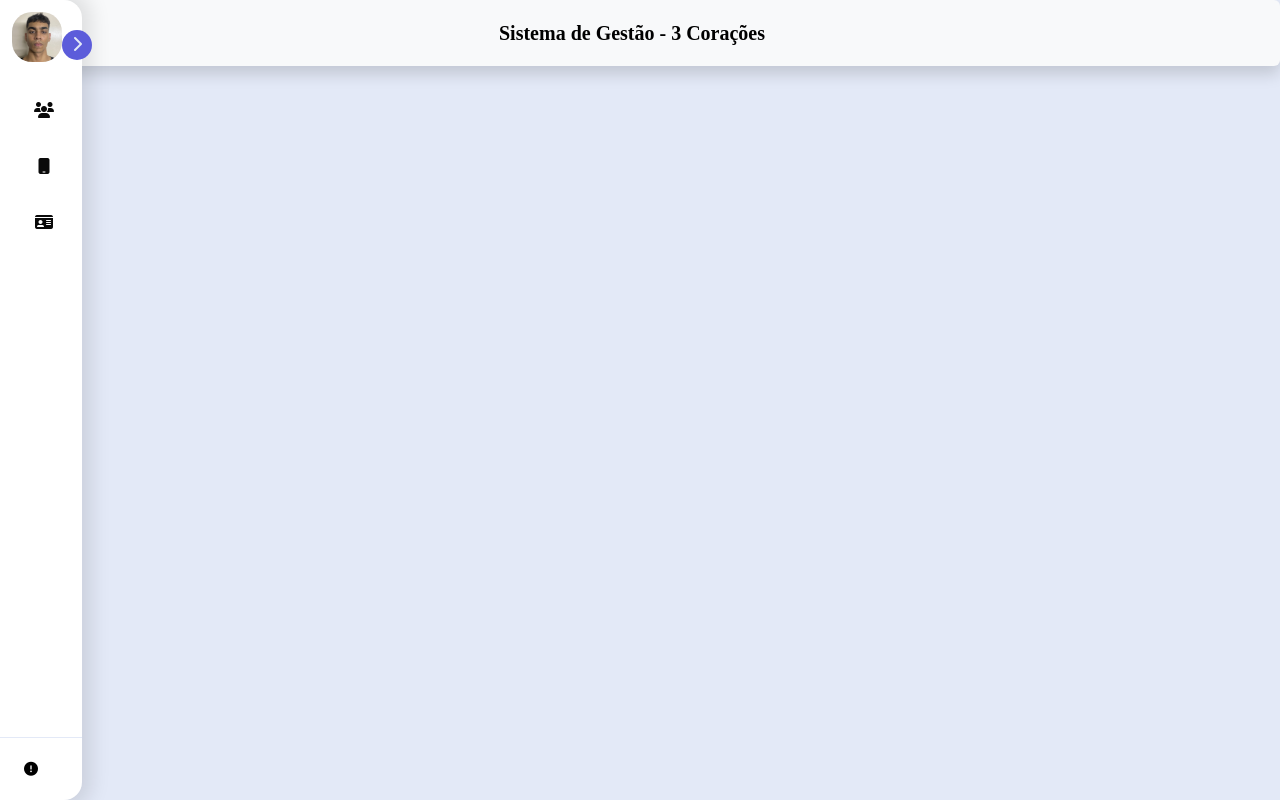
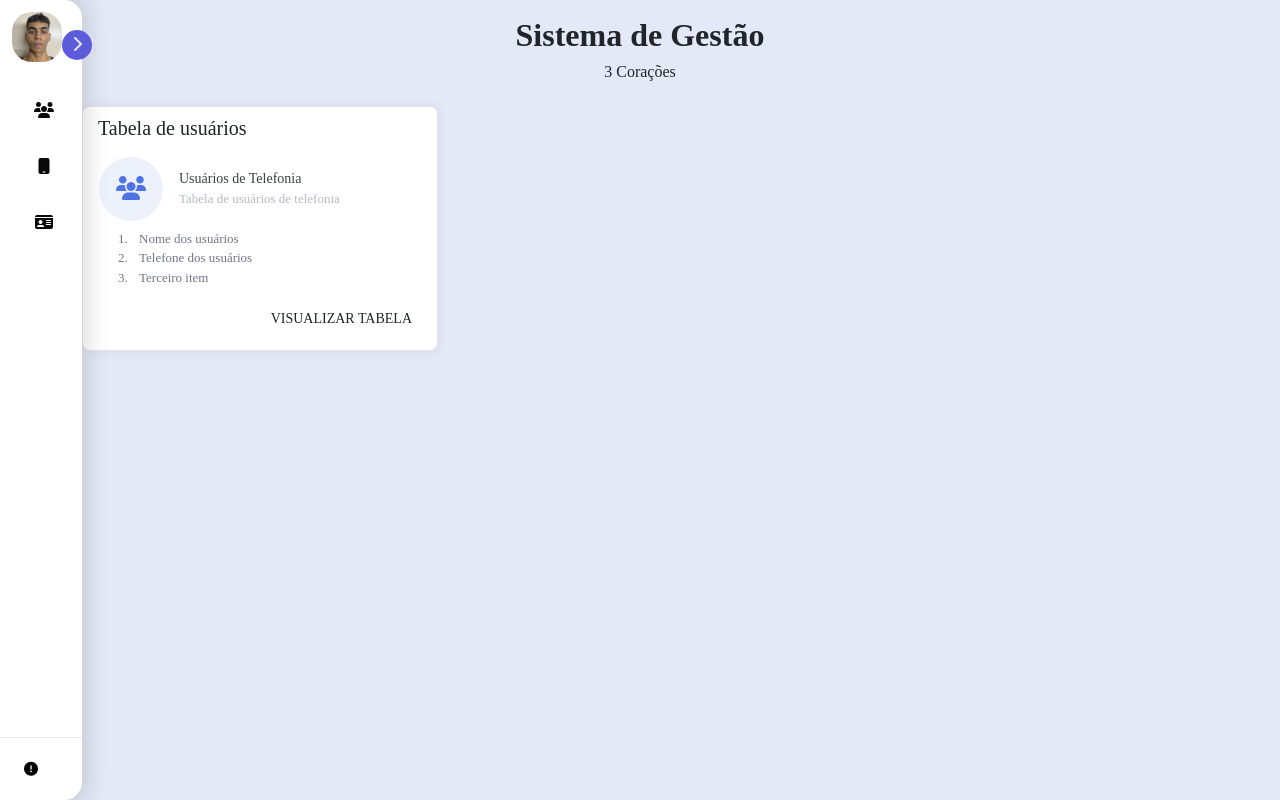
Before and after one commit to evaaldo/INVENTARIO-TELEFONIA-FRONTEND, an Angular app: page / in a window 1280 px wide. Built offline with nearby package versions, Linux system fonts and the light colour scheme; a web font is replaced by a local one.

Commit message:
Feat: Card da home

```diff
--- /dev/null
+++ b/src/app/Components/home/card-home/card-home.component.css
@@ -0,0 +1,306 @@
+.card-margin {
+  margin-bottom: 1.875rem;
+}
+
+.card {
+  border: 0;
+  box-shadow: 0px 0px 10px 0px rgba(82, 63, 105, 0.1);
+  -webkit-box-shadow: 0px 0px 10px 0px rgba(82, 63, 105, 0.1);
+  -moz-box-shadow: 0px 0px 10px 0px rgba(82, 63, 105, 0.1);
+  -ms-box-shadow: 0px 0px 10px 0px rgba(82, 63, 105, 0.1);
+}
+.card {
+  position: relative;
+  display: flex;
+  flex-direction: column;
+  min-width: 0;
+  word-wrap: break-word;
+  background-color: #ffffff;
+  background-clip: border-box;
+  border: 1px solid #e6e4e9;
+  border-radius: 8px;
+}
+
+.card .card-header.no-border {
+  border: 0;
+}
+.card .card-header {
+  background: none;
+  padding: 0 0.9375rem;
+  font-weight: 500;
+  display: flex;
+  align-items: center;
+  min-height: 50px;
+}
+.card-header:first-child {
+  border-radius: calc(8px - 1px) calc(8px - 1px) 0 0;
+}
+
+.widget-49 .widget-49-title-wrapper {
+display: flex;
+align-items: center;
+}
+
+.widget-49 .widget-49-title-wrapper .widget-49-date-primary {
+display: flex;
+align-items: center;
+justify-content: center;
+flex-direction: column;
+background-color: #edf1fc;
+width: 4rem;
+height: 4rem;
+border-radius: 50%;
+}
+
+.widget-49 .widget-49-title-wrapper .widget-49-date-primary .widget-49-date-day {
+color: #4e73e5;
+font-weight: 500;
+font-size: 1.5rem;
+line-height: 1;
+}
+
+.widget-49 .widget-49-title-wrapper .widget-49-date-primary .widget-49-date-month {
+color: #4e73e5;
+line-height: 1;
+font-size: 1rem;
+text-transform: uppercase;
+}
+
+.widget-49 .widget-49-title-wrapper .widget-49-date-secondary {
+display: flex;
+align-items: center;
+justify-content: center;
+flex-direction: column;
+background-color: #fcfcfd;
+width: 4rem;
+height: 4rem;
+border-radius: 50%;
+}
+
+.widget-49 .widget-49-title-wrapper .widget-49-date-secondary .widget-49-date-day {
+color: #dde1e9;
+font-weight: 500;
+font-size: 1.5rem;
+line-height: 1;
+}
+
+.widget-49 .widget-49-title-wrapper .widget-49-date-secondary .widget-49-date-month {
+color: #dde1e9;
+line-height: 1;
+font-size: 1rem;
+text-transform: uppercase;
+}
+
+.widget-49 .widget-49-title-wrapper .widget-49-date-success {
+display: flex;
+align-items: center;
+justify-content: center;
+flex-direction: column;
+background-color: #e8faf8;
+width: 4rem;
+height: 4rem;
+border-radius: 50%;
+}
+
+.widget-49 .widget-49-title-wrapper .widget-49-date-success .widget-49-date-day {
+color: #17d1bd;
+font-weight: 500;
+font-size: 1.5rem;
+line-height: 1;
+}
+
+.widget-49 .widget-49-title-wrapper .widget-49-date-success .widget-49-date-month {
+color: #17d1bd;
+line-height: 1;
+font-size: 1rem;
+text-transform: uppercase;
+}
+
+.widget-49 .widget-49-title-wrapper .widget-49-date-info {
+display: flex;
+align-items: center;
+justify-content: center;
+flex-direction: column;
+background-color: #ebf7ff;
+width: 4rem;
+height: 4rem;
+border-radius: 50%;
+}
+
+.widget-49 .widget-49-title-wrapper .widget-49-date-info .widget-49-date-day {
+color: #36afff;
+font-weight: 500;
+font-size: 1.5rem;
+line-height: 1;
+}
+
+.widget-49 .widget-49-title-wrapper .widget-49-date-info .widget-49-date-month {
+color: #36afff;
+line-height: 1;
+font-size: 1rem;
+text-transform: uppercase;
+}
+
+.widget-49 .widget-49-title-wrapper .widget-49-date-warning {
+display: flex;
+align-items: center;
+justify-content: center;
+flex-direction: column;
+background-color: floralwhite;
+width: 4rem;
+height: 4rem;
+border-radius: 50%;
+}
+
+.widget-49 .widget-49-title-wrapper .widget-49-date-warning .widget-49-date-day {
+color: #FFC868;
+font-weight: 500;
+font-size: 1.5rem;
+line-height: 1;
+}
+
+.widget-49 .widget-49-title-wrapper .widget-49-date-warning .widget-49-date-month {
+color: #FFC868;
+line-height: 1;
+font-size: 1rem;
+text-transform: uppercase;
+}
+
+.widget-49 .widget-49-title-wrapper .widget-49-date-danger {
+display: flex;
+align-items: center;
+justify-content: center;
+flex-direction: column;
+background-color: #feeeef;
+width: 4rem;
+height: 4rem;
+border-radius: 50%;
+}
+
+.widget-49 .widget-49-title-wrapper .widget-49-date-danger .widget-49-date-day {
+color: #F95062;
+font-weight: 500;
+font-size: 1.5rem;
+line-height: 1;
+}
+
+.widget-49 .widget-49-title-wrapper .widget-49-date-danger .widget-49-date-month {
+color: #F95062;
+line-height: 1;
+font-size: 1rem;
+text-transform: uppercase;
+}
+
+.widget-49 .widget-49-title-wrapper .widget-49-date-light {
+display: flex;
+align-items: center;
+justify-content: center;
+flex-direction: column;
+background-color: #fefeff;
+width: 4rem;
+height: 4rem;
+border-radius: 50%;
+}
+
+.widget-49 .widget-49-title-wrapper .widget-49-date-light .widget-49-date-day {
+color: #f7f9fa;
+font-weight: 500;
+font-size: 1.5rem;
+line-height: 1;
+}
+
+.widget-49 .widget-49-title-wrapper .widget-49-date-light .widget-49-date-month {
+color: #f7f9fa;
+line-height: 1;
+font-size: 1rem;
+text-transform: uppercase;
+}
+
+.widget-49 .widget-49-title-wrapper .widget-49-date-dark {
+display: flex;
+align-items: center;
+justify-content: center;
+flex-direction: column;
+background-color: #ebedee;
+width: 4rem;
+height: 4rem;
+border-radius: 50%;
+}
+
+.widget-49 .widget-49-title-wrapper .widget-49-date-dark .widget-49-date-day {
+color: #394856;
+font-weight: 500;
+font-size: 1.5rem;
+line-height: 1;
+}
+
+.widget-49 .widget-49-title-wrapper .widget-49-date-dark .widget-49-date-month {
+color: #394856;
+line-height: 1;
+font-size: 1rem;
+text-transform: uppercase;
+}
+
+.widget-49 .widget-49-title-wrapper .widget-49-date-base {
+display: flex;
+align-items: center;
+justify-content: center;
+flex-direction: column;
+background-color: #f0fafb;
+width: 4rem;
+height: 4rem;
+border-radius: 50%;
+}
+
+.widget-49 .widget-49-title-wrapper .widget-49-date-base .widget-49-date-day {
+color: #68CBD7;
+font-weight: 500;
+font-size: 1.5rem;
+line-height: 1;
+}
+
+.widget-49 .widget-49-title-wrapper .widget-49-date-base .widget-49-date-month {
+color: #68CBD7;
+line-height: 1;
+font-size: 1rem;
+text-transform: uppercase;
+}
+
+.widget-49 .widget-49-title-wrapper .widget-49-meeting-info {
+display: flex;
+flex-direction: column;
+margin-left: 1rem;
+}
+
+.widget-49 .widget-49-title-wrapper .widget-49-meeting-info .widget-49-pro-title {
+color: #3c4142;
+font-size: 14px;
+}
+
+.widget-49 .widget-49-title-wrapper .widget-49-meeting-info .widget-49-meeting-time {
+color: #B1BAC5;
+font-size: 13px;
+}
+
+.widget-49 .widget-49-meeting-points {
+font-weight: 400;
+font-size: 13px;
+margin-top: .5rem;
+}
+
+.widget-49 .widget-49-meeting-points .widget-49-meeting-item {
+display: list-item;
+color: #727686;
+}
+
+.widget-49 .widget-49-meeting-points .widget-49-meeting-item span {
+margin-left: .5rem;
+}
+
+.widget-49 .widget-49-meeting-action {
+text-align: right;
+}
+
+.widget-49 .widget-49-meeting-action a {
+text-transform: uppercase;
+}
--- /dev/null
+++ b/src/app/Components/home/card-home/card-home.component.html
@@ -0,0 +1,30 @@
+<div class="row">
+  <div class="col-lg-4">
+      <div class="card card-margin">
+          <div class="card-header no-border">
+              <h5 class="card-title">{{ titulo }}</h5>
+          </div>
+          <div class="card-body pt-0">
+              <div class="widget-49">
+                  <div class="widget-49-title-wrapper">
+                      <div class="widget-49-date-primary">
+                          <span class="widget-49-date-day"><i class="{{ icone }}"></i></span>
+                      </div>
+                      <div class="widget-49-meeting-info">
+                          <span class="widget-49-pro-title">{{ descricao }}</span>
+                          <span class="widget-49-meeting-time">{{ descricaoMenor }}</span>
+                      </div>
+                  </div>
+                  <ol class="widget-49-meeting-points">
+                      <li class="widget-49-meeting-item"><span>{{ itemUm }}</span></li>
+                      <li class="widget-49-meeting-item"><span>{{ itemDois }}</span></li>
+                      <li class="widget-49-meeting-item"><span>{{ itemTres }}</span></li>
+                  </ol>
+                  <div class="widget-49-meeting-action">
+                      <a href="#" class="btn btn-sm btn-flash-border-primary">Visualizar tabela</a>
+                  </div>
+              </div>
+          </div>
+      </div>
+  </div>
+</div>
--- /dev/null
+++ b/src/app/Components/home/home.component.html
@@ -0,0 +1,12 @@
+<div class="container">
+  <app-card-home
+    titulo="Tabela de usuários"
+    icone="fa-solid fa-users"
+    descricao="Usuários de Telefonia"
+    descricaoMenor="Tabela de usuários de telefonia"
+    itemUm="Nome dos usuários"
+    itemDois="Telefone dos usuários"
+    temTres="Operadoras dos usuários"
+  >
+  </app-card-home>
+</div>
--- a/src/app/Components/navbar/navbar.component.html
+++ b/src/app/Components/navbar/navbar.component.html
@@ -1,3 +1,4 @@
-<nav class="navbar navbar-light bg-light flex justify-content-center shadow p-3 mb-5 bg-body-tertiary rounded">
-  <span class="navbar-brand mb-0 h1 fw-bold">Sistema de Gestão - 3 Corações</span>
+<nav class="flex justify-content-center text-center p-3">
+  <h4 class="fw-bold fs-2">Sistema de Gestão</h4>
+  <h6>3 Corações</h6>
 </nav>
--- a/src/app/app.component.html
+++ b/src/app/app.component.html
@@ -1,2 +1,3 @@
 <app-navbar></app-navbar>
 <app-sidebar></app-sidebar>
+<app-home></app-home>
--- a/src/app/app.component.ts
+++ b/src/app/app.component.ts
@@ -3,6 +3,7 @@ import { CommonModule } from '@angular/common';
 import { RouterOutlet } from '@angular/router';
 import { SidebarComponent } from './Components/sidebar/sidebar.component';
 import { NavbarComponent } from './Components/navbar/navbar.component';
+import { HomeComponent } from './Components/home/home.component';
 
 @Component({
   selector: 'app-root',
@@ -11,7 +12,8 @@ import { NavbarComponent } from './Components/navbar/navbar.component';
     CommonModule,
     RouterOutlet,
     SidebarComponent,
-    NavbarComponent
+    NavbarComponent,
+    HomeComponent
   ],
   templateUrl: './app.component.html',
   styleUrl: './app.component.css'
```
Also changed, not shown: src/app/Components/home/card-home/card-home.component.ts (added, +18 -0 lines), src/app/Components/home/home.component.ts (added, +15 -0 lines), src/app/Components/home/home.component.css (added), 2 other files (tests, documents, lock files or other folders).
